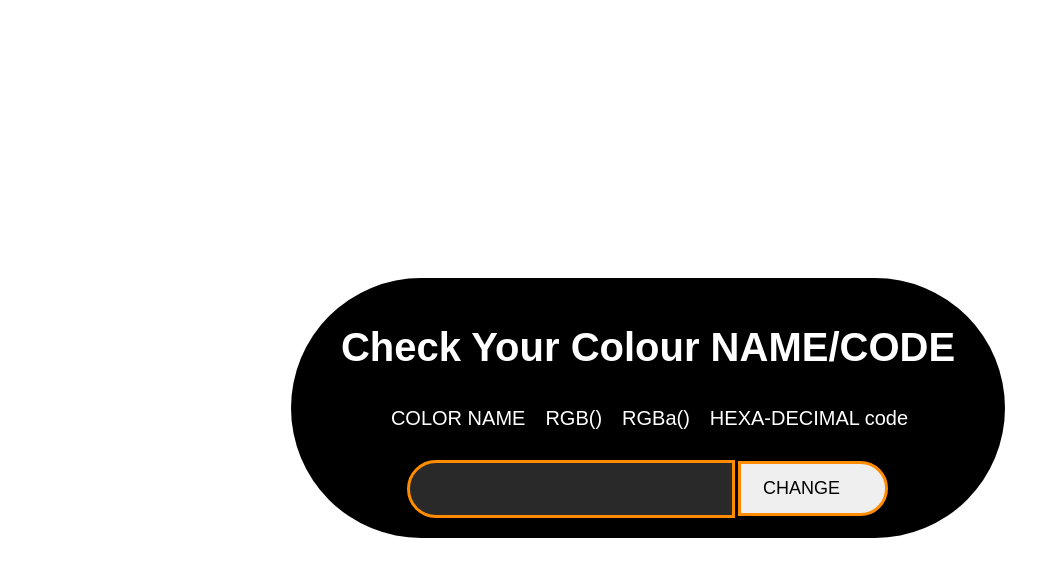
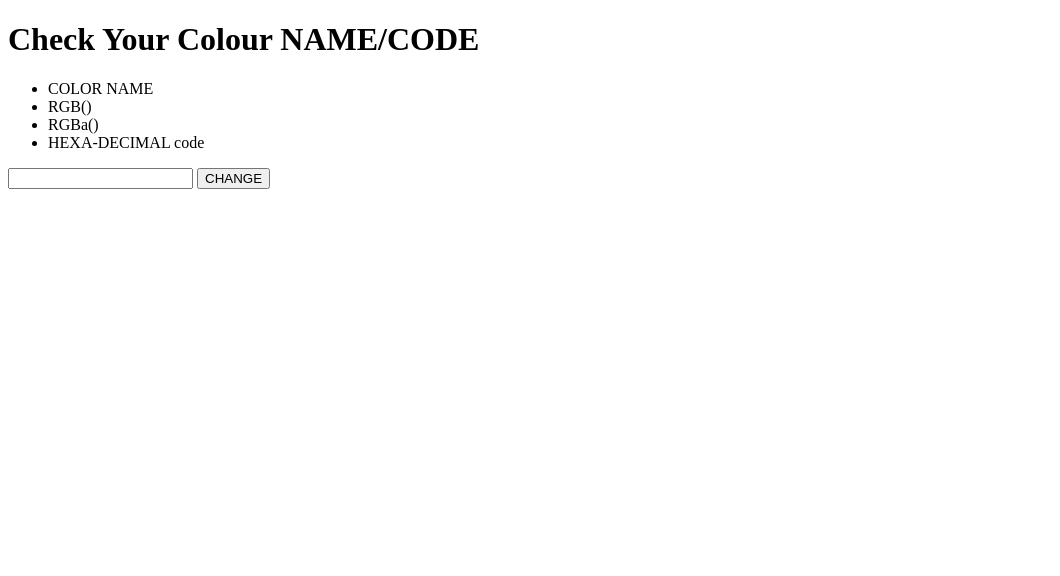
Before and after one commit to isthis-rishi/Colour-Checker, a plain HTML site: page index.html in a window 1280 px wide. Shown: the whole page, without its empty margins (0-1060 px from the left). Drawn offline with Linux system fonts and the light colour scheme; a web font is replaced by a local one.

Commit message:
Update index.html

```diff
--- a/index.html
+++ b/index.html
@@ -6,83 +6,6 @@
     <meta name="viewport" content="width=device-width">
     <title>Change Background color As you Want</title>
     <link href="style.css" rel="stylesheet" type="text/css" />
-
-    <style>
-
-        @import url('https://fonts.googleapis.com/css2?family=Bungee+Spice&display=swap');
-
-        #textColor {
-            width: 100vw;
-            height: 100vh;
-            background-color: white;
-            display: flex;
-            justify-content: center;
-            align-items: center;
-            overflow: hidden;
-            transition: 2s;
-        }
-        .main {
-            display: flex;
-            padding: 20px 30px;
-            border-radius: 150px;
-            background-color: black;
-            flex-direction: column;
-            justify-content: center;
-            align-items: center;
-
-        }
-
-        .box {
-            color: white;
-            padding: 0px 20px;
-            font-size: 20px;
-            font-family: 'Bungee Spice', sans-serif;
-            align-items: center;
-
-        }
-
-        .container {
-            display: flex;
-            align-items: center;
-        }
-
-        .list {
-            display: flex;
-        }
-
-        .list li {
-
-            margin: 10px;
-            list-style-type: none;
-
-        }
-
-        input {
-            margin-right: 3px;
-            padding-left: 20px;
-            align-items: center;
-            color: antiquewhite;
-            background-color: rgba(83, 83, 83, 0.493);
-            font-size: 30px;
-            width: 300px;
-            height: 50px;
-            border-radius: 30px 0px 0px 30px;
-            border: 3px solid rgb(255, 140, 0);
-            font-family: 'Bungee Spice', sans-serif;
-        }
-
-        button {
-            border: 3px solid rgb(255, 140, 0);
-            padding-right: 30px;
-            width: 150px;
-            height: 55px;
-            border-radius: 0px 30px 30px 0px;
-            font-size: 18px;
-            font-family: 'Bungee Spice', sans-serif;
-
-
-        }
-    </style>
 </head>
 
 <body id="textColor">
```
